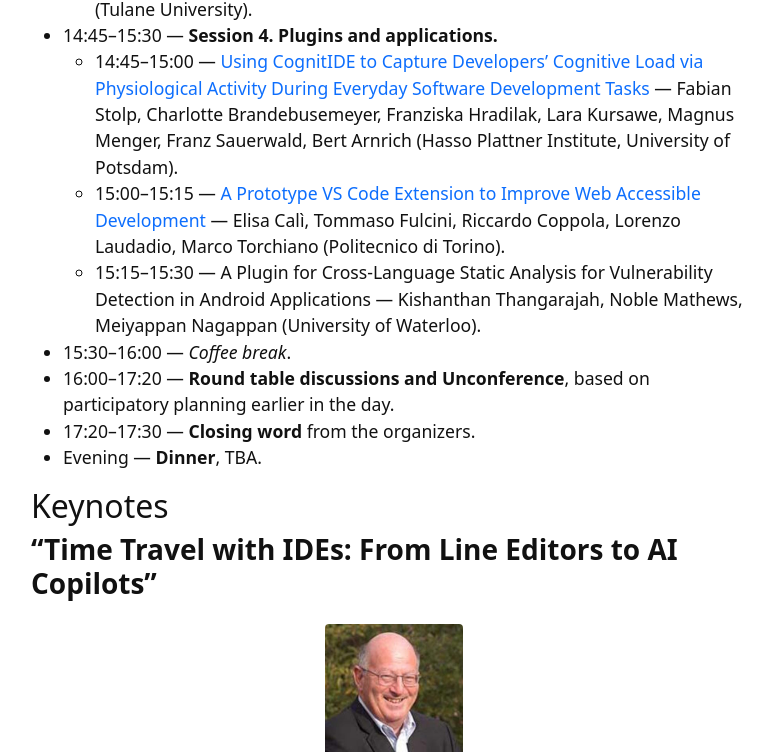
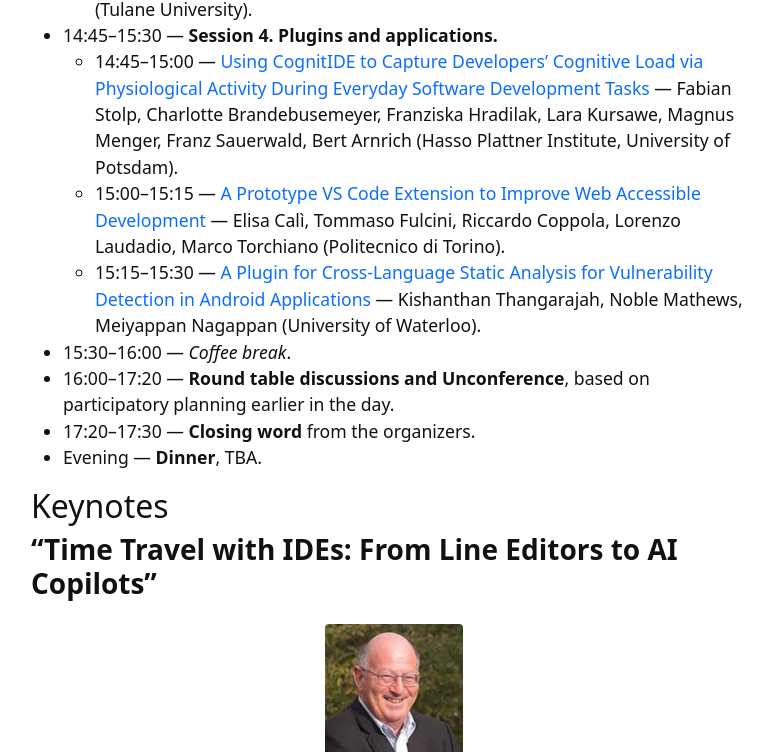
Before and after one commit to ide-workshop/ide-workshop.github.io, a Jekyll site: the page built from index.md, in a window 1280 px wide and 900 px high, scrolled down 2172 px, cut to the strip 0-752 px from the top of the window. Shown: the whole strip, without its empty margins (246-1019 px from the left). Built offline with Jekyll 4.4.1, drawn with Linux system fonts in a browser that asks for light colours; some of the changed lines change nothing that is shown.

Commit message:
Added a pre-print

```diff
--- a/index.md
+++ b/index.md
@@ -46,7 +46,7 @@ layout: page
 * 14:45–15:30 — **Session 4. Plugins and applications.**
     * 14:45–15:00 — [Using CognitIDE to Capture Developers’ Cognitive Load via Physiological Activity During Everyday Software Development Tasks](https://arxiv.org/abs/2503.03537) — Fabian Stolp, Charlotte Brandebusemeyer, Franziska Hradilak, Lara Kursawe, Magnus Menger, Franz Sauerwald, Bert Arnrich (Hasso Plattner Institute, University of Potsdam).
     * 15:00–15:15 — [A Prototype VS Code Extension to Improve Web Accessible Development](https://arxiv.org/abs/2503.09673) — Elisa Calì, Tommaso Fulcini, Riccardo Coppola, Lorenzo Laudadio, Marco Torchiano (Politecnico di Torino).
-    * 15:15–15:30 — A Plugin for Cross-Language Static Analysis for Vulnerability Detection in Android Applications — Kishanthan Thangarajah, Noble Mathews, Meiyappan Nagappan (University of Waterloo).
+    * 15:15–15:30 — [A Plugin for Cross-Language Static Analysis for Vulnerability Detection in Android Applications](https://github.com/uw-swag/pilai-pidi-soruku/blob/main/ICSE_IDE_Workshop_2025_paper11.pdf) — Kishanthan Thangarajah, Noble Mathews, Meiyappan Nagappan (University of Waterloo).
 * 15:30–16:00 — _Coffee break_.
 * 16:00–17:20 — **Round table discussions and Unconference**, based on participatory planning earlier in the day.
 * 17:20–17:30 — **Closing word** from the organizers.
@@ -82,7 +82,7 @@ _This talk will cover a brief introduction to AI agents and a set of advice from
 * [**Code Refactoring in Virtual Reality**](https://mattiagiannaccari.github.io/publications/Giannaccari2025a.pdf) — Mattia Giannaccari, Marco Raglianti, Michele Lanza (REVEAL @ Software Institute - USI, Lugano, Switzerland).
 * [**LLM-Driven Code Refactoring: Opportunities and Limitations**](https://seal-queensu.github.io/publications/pdf/IDE-Jonathan-2025.pdf) — Jonathan Cordeiro, Shayan Noei, Ying Zou (Queen's University).
 * [**IDE Native, Foundation Model Based Agents for Software Refactoring**](https://fraolbatole.github.io/assets/pdf/IDEWorkshopPositionPaper.pdf) — Abhiram Bellur (University of Colorado Boulder), Fraol Batole (Tulane University).
-* **A Plugin for Cross-Language Static Analysis for Vulnerability Detection in Android Applications** — Kishanthan Thangarajah, Noble Mathews, Meiyappan Nagappan (University of Waterloo).
+* [**A Plugin for Cross-Language Static Analysis for Vulnerability Detection in Android Applications**](https://github.com/uw-swag/pilai-pidi-soruku/blob/main/ICSE_IDE_Workshop_2025_paper11.pdf) — Kishanthan Thangarajah, Noble Mathews, Meiyappan Nagappan (University of Waterloo).
 * **Improving Developer Experience for Newbie and Casual Array Programmers** — David Thomas, Will Samadi (Bederra Corporation).
 
 ## About the workshop
```
